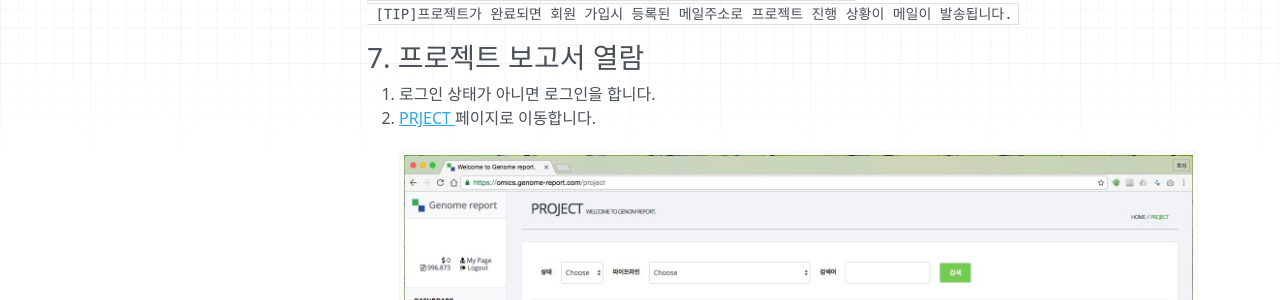
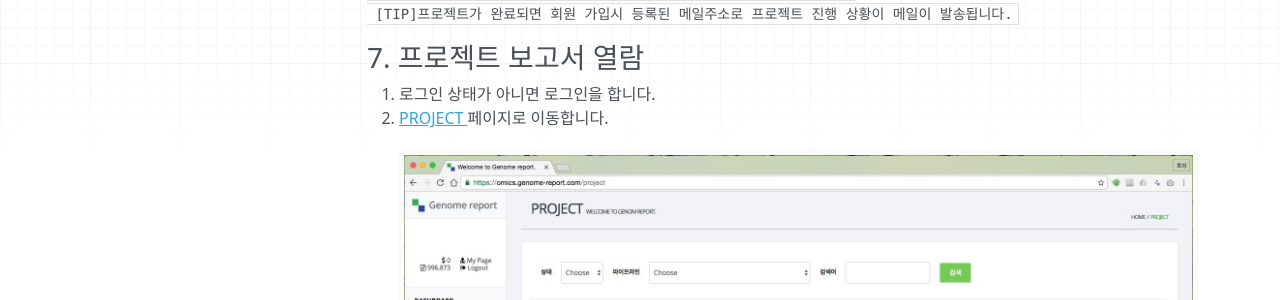
Before and after one commit to genomereport/gimanual, an MkDocs documentation site: the page built from docs/Quick_Start.md, in a window 1280 px wide and 900 px high, scrolled down 8363 px. Shown: the part 153-453 px from the top of the window. Built offline with MkDocs 1.6.1, drawn with Linux system fonts in a browser that asks for light colours; nearby versions of some CDN libraries; old or Windows-style settings are respelled for this version of MkDocs.

Commit message:
오자 수정

`````diff
--- a/docs/Quick_Start.md
+++ b/docs/Quick_Start.md
@@ -129,7 +129,7 @@
 
 ### 7. 프로젝트 보고서 열람
  1. 로그인 상태가 아니면 로그인을 합니다.
- 2. <a href="https://omics.genome-report.com/project" target="_blank"> PRJECT </a>페이지로 이동합니다.
+ 2. <a href="https://omics.genome-report.com/project" target="_blank"> PROJECT </a>페이지로 이동합니다.
 ![화면](https://github.com/genomereport/gimanual/raw/master/docs/images/project_screen.jpg)
  ````
    [TIP]프로젝트의 상태가 "오류"이면  Q&A에 문의를 해주세요..
`````
